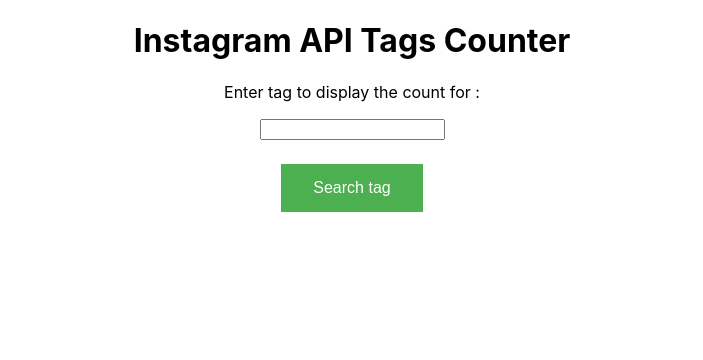
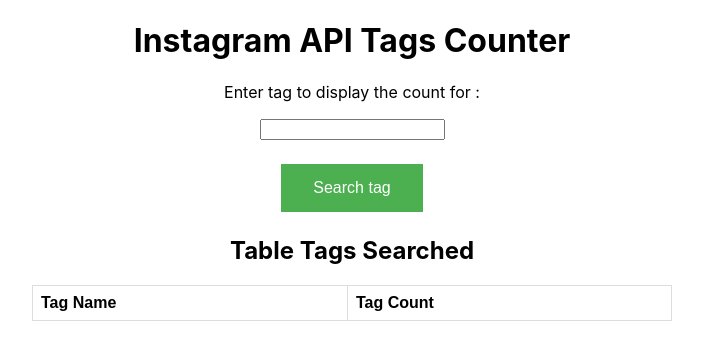
Before and after one commit to MrRexZ/instagram_api_search_tags, a React (Create React App) app: page / in a window 1280 px wide. Shown: the top 360 px of the page, without its empty margins (288-991 px from the left). Built offline with nearby package versions, Linux system fonts and the light colour scheme.

Commit message:
Changed to table layout and added some styles for tag count table

```diff
--- a/src/app/App.css
+++ b/src/app/App.css
@@ -15,3 +15,23 @@
   margin: 4px 2px;
   cursor: pointer;
 }
+
+#tags-count-table {
+  margin: 0 auto;
+}
+
+table {
+  font-family: arial, sans-serif;
+  border-collapse: collapse;
+  width: 50%;
+}
+
+td, th {
+  border: 1px solid #dddddd;
+  text-align: left;
+  padding: 8px;
+}
+
+tr:nth-child(even) {
+  background-color: #dddddd;
+}
--- a/src/app/search/components/TagsCountList.js
+++ b/src/app/search/components/TagsCountList.js
@@ -7,11 +7,19 @@
         console.log(tagsArr)
         return (
             <div>
-                <ul>
+                <h2>Table Tags Searched</h2>
+                <table id="tags-count-table">
+                    <tr>
+                        <th>Tag Name</th>
+                        <th>Tag Count</th>
+                    </tr>
                     {tagsArr.map(tagObj => (
-                        <li>{tagObj["tagName"]} - {tagObj["tagCount"]}</li>
+                        <tr>
+                            <td>{tagObj["tagName"]}</td>
+                            <td>{tagObj["tagCount"]}</td>
+                        </tr>
                     ))}
-                </ul>
+                </table>
             </div>
         )
     }
```
